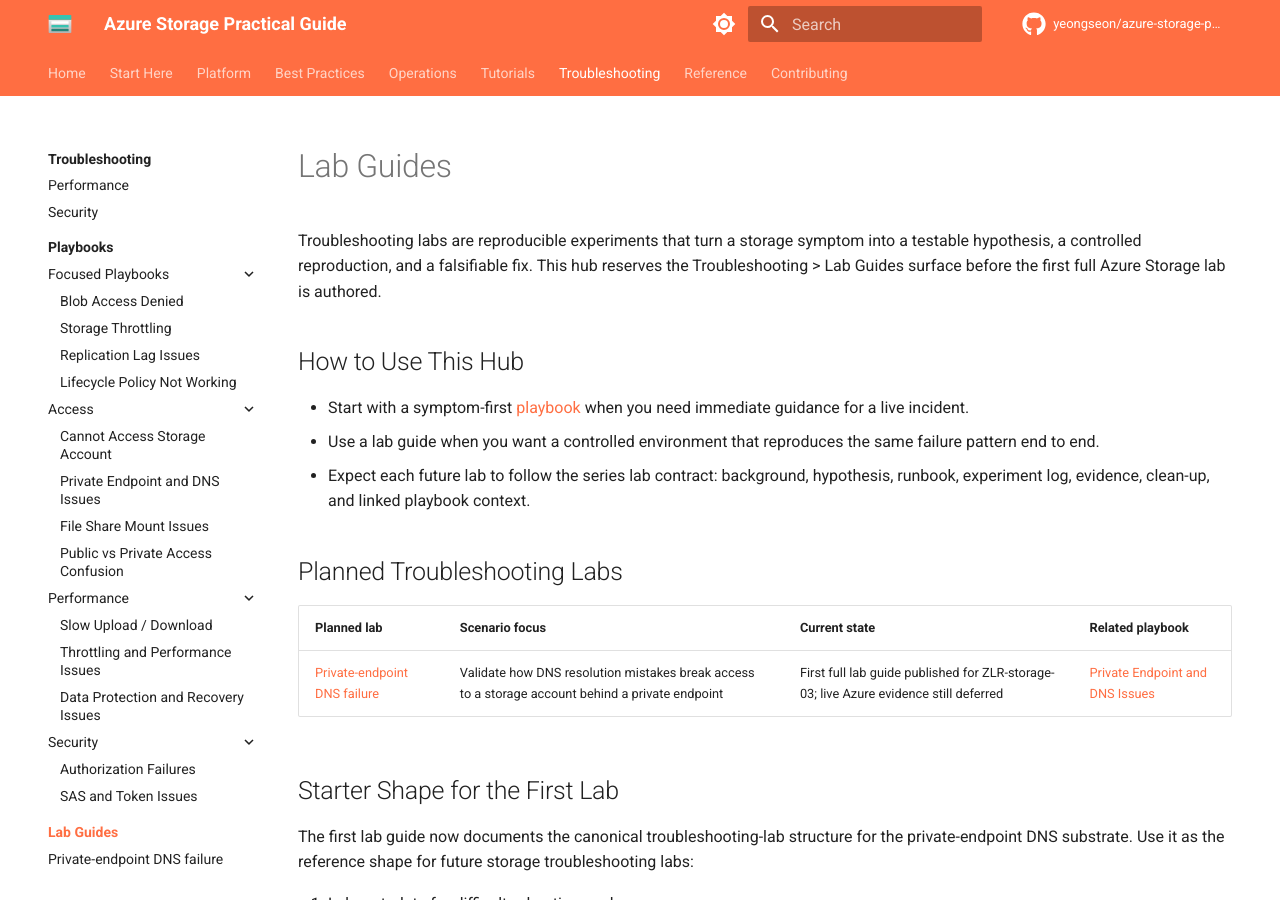
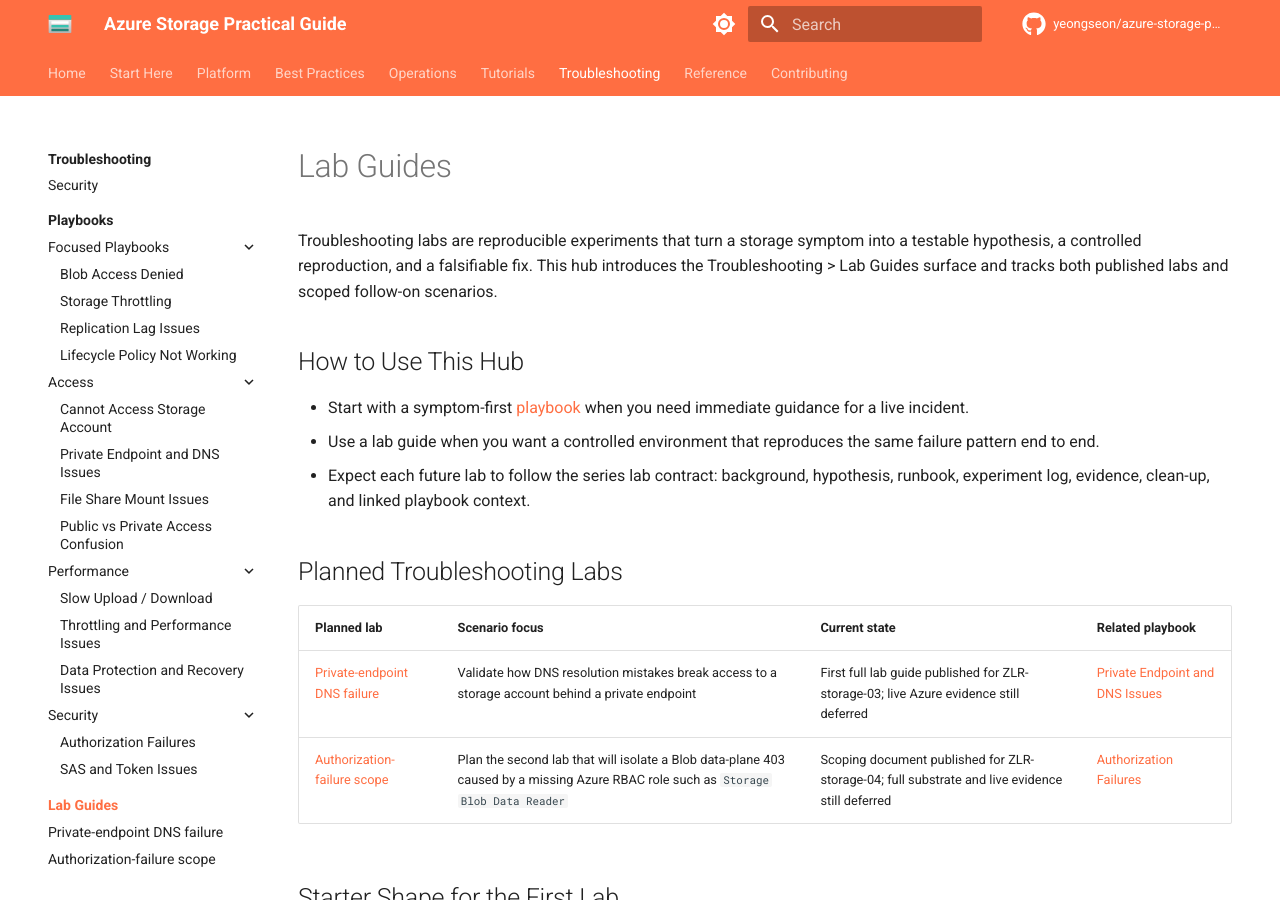
Before and after one commit to yeongseon/azure-storage-practical-guide, an MkDocs documentation site: the page built from docs/troubleshooting/lab-guides/index.md, in a window 1280 px wide and 900 px high. Built offline with MkDocs 1.6.1 and Material for MkDocs 9.7.7, drawn with Linux system fonts in a browser that asks for light colours; comment, search, counter and statistics services are not loaded; some of the changed lines change nothing that is shown.

Commit message:
docs: scope the authorization-failure reproduction lab (ZLR-storage-04) (#49)
Ultraworked with [Sisyphus](https://github.com/code-yeongyu/oh-my-openagent)

Co-authored-by: Sisyphus <clio-agent@sisyphuslabs.ai>

````diff
--- /dev/null
+++ b/docs/troubleshooting/lab-guides/authorization-failure-scope.md
@@ -0,0 +1,115 @@
+---
+description: Scope the future Azure Storage authorization-failure lab that will reproduce a Blob data-plane 403 caused by a missing Azure RBAC role.
+content_sources:
+  diagrams:
+    - id: troubleshooting-lab-guides-authorization-failure-scope-flow
+      type: flowchart
+      source: self-generated
+      justification: Synthesized from Microsoft Learn guidance on Azure Storage Blob authorization with Microsoft Entra ID, Azure RBAC role assignment requirements, and Blob 403 troubleshooting.
+      based_on:
+        - https://learn.microsoft.com/en-us/azure/storage/blobs/authorize-access-azure-active-directory
+        - https://learn.microsoft.com/en-us/azure/storage/blobs/assign-azure-role-data-access
+        - https://learn.microsoft.com/en-us/troubleshoot/azure/azure-storage/blobs/authentication/storage-troubleshoot-403-errors
+---
+
+# Authorization-failure scope
+
+This scoping page plans the future second Azure Storage troubleshooting lab in the repository. The intended lab stays deliberately narrow: reproduce a Blob data-plane authorization failure where the caller authenticates successfully with Microsoft Entra ID but lacks the required Azure RBAC data-plane role, so Blob read or list operations return HTTP 403 with an authorization error such as `AuthorizationPermissionMismatch`.
+
+## Lab Metadata
+
+| Field | Value |
+|---|---|
+| Scenario | Blob read or list request fails because the caller lacks the required Azure RBAC data-plane role |
+| Planned lab ID | ZLR-storage-04 |
+| Difficulty | Intermediate |
+| Estimated duration | 30-45 minutes for a future live run |
+| Azure services | Azure Storage, Microsoft Entra ID, Azure RBAC |
+| Planned substrate path | `labs/authorization-failure/` |
+| Recommended failure mode | Omit `Storage Blob Data Reader` (or equivalent data-plane role) from the caller scope and trigger Blob read or list requests |
+| Expected error family | Primary expected result is HTTP 403 with `AuthorizationPermissionMismatch`; adjacent variants such as `AuthorizationFailure` or `AuthenticationFailed` should be recorded only if the live substrate proves them |
+| Live Azure status | Documentation-only scoping in this PR; no deployment, validation run, or evidence capture happened here |
+
+## 1) Background
+
+The future lab should isolate authorization from networking so the reader can prove that the failure is not caused by DNS, firewall rules, or private-endpoint routing. Microsoft Learn states that Blob data access through Microsoft Entra ID requires an Azure RBAC data-access role, and that users are not automatically granted Blob data permissions when a storage account is created. Microsoft Learn also documents `AuthorizationPermissionMismatch` as a common Blob 403 when the caller lacks the required permissions, including cases where a read operation is attempted without `Storage Blob Data Reader`.
+
+The planned reader takeaway is simple: a principal can be able to discover or manage the storage account and still fail every Blob data request if the data-plane role assignment is missing or scoped too narrowly.
+
+<!-- diagram-id: troubleshooting-lab-guides-authorization-failure-scope-flow -->
+```mermaid
+flowchart TD
+    A[Create healthy storage substrate] --> B[Use caller identity without Blob data role]
+    B --> C[Run Blob read or list request]
+    C --> D{403 authorization failure observed?}
+    D -->|Yes| E[Capture RBAC scope and failure evidence]
+    D -->|No| F[Refine substrate because hypothesis not proven]
+    E --> G[Grant minimum correct data-plane role]
+    G --> H[Repeat the exact same request]
+    H --> I[Request succeeds and fix is validated]
+```
+
+## 2) Hypothesis
+
+If a caller uses Microsoft Entra ID to access Blob data but does not have `Storage Blob Data Reader` or another role that includes the required Blob data action at the correct scope, then the Blob service will reject the request with an authorization-oriented 403 even when the network path and endpoint selection are healthy.
+
+Predictions for the future live run:
+
+- The caller can authenticate and obtain a token, but the Blob read or list operation still fails.
+- The failing response includes a Blob authorization error consistent with missing data-plane permissions, with `AuthorizationPermissionMismatch` as the primary expected result.
+- Granting the minimum correct role at the intended scope and then repeating the same request causes the request to succeed after RBAC propagation completes.
+
+## 3) Intended substrate outline
+
+The future substrate should stay as small as possible so the failure cannot be misread as a network or DNS problem.
+
+- One general-purpose storage account with Blob service enabled.
+- One Blob container plus a known sample blob that the lab attempts to read.
+- One caller identity, preferably a managed identity attached to a simple client host or workload, so the lab can prove token-based access without embedding secrets.
+- One observer/operator identity with enough permissions to inspect role assignments and apply the recovery role assignment during the fix phase.
+- A healthy baseline path that deliberately avoids unrelated controls unless they are required for realism; public endpoint access is acceptable for this lab if that keeps the reproduction focused on authorization only.
+
+Recommended fault shape for the first live implementation:
+
+1. Deploy the storage account, container, sample blob, and caller runtime.
+2. Confirm the caller identity is authenticated but intentionally missing `Storage Blob Data Reader` at the storage account or container scope.
+3. Trigger a Blob list or read operation from the caller path and capture the 403 failure.
+4. Grant the minimum correct data-plane role.
+5. Repeat the exact same request until the failure disappears, treating that recovery as the falsification step.
+
+## 4) Planned evidence and falsification
+
+The future lab should collect evidence that distinguishes missing data-plane authorization from every adjacent failure class.
+
+- [Not Proven] Sanitized request output showing HTTP 403 and the exact Blob error code returned during the faulted state.
+- [Not Proven] Sanitized role-assignment evidence proving the caller lacks the required Blob data role at the tested scope before the fix.
+- [Not Proven] A control showing that the same endpoint, DNS path, and network path are healthy, so the failure remains attributable to authorization.
+- [Not Proven] Role-assignment evidence showing when `Storage Blob Data Reader` (or the chosen least-privilege equivalent) is added.
+- [Not Proven] A successful rerun of the exact same Blob request after propagation, which confirms the missing-role hypothesis and validates the fix.
+
+Preferred future evidence set:
+
+- CLI or SDK error output from the caller path.
+- Azure Activity evidence for the role-assignment write operation.
+- Optional Portal captures for storage account IAM scope, container view, and the post-fix successful request path.
+
+## Out of scope
+
+This scoping page does not author the full lab substrate, does not deploy any Azure resources, and does not claim live evidence. It also does not cover SAS-specific failures, shared-key-disabled policy scenarios, cross-tenant token problems, Azure Files authorization, or broader-repo changes that are unrelated to planning this second troubleshooting lab.
+
+## Related Playbook
+
+- [Authorization Failures](../playbooks/security/authorization-failures.md)
+
+## See Also
+
+- [Lab Guides](index.md)
+- [Private-endpoint DNS failure](private-endpoint-dns-failure.md)
+- [Troubleshooting Home](../index.md)
+- [Cannot Access Storage Account](../playbooks/access/cannot-access-storage-account.md)
+
+## Sources
+
+- [Authorize access to blobs by using Microsoft Entra ID](https://learn.microsoft.com/en-us/azure/storage/blobs/authorize-access-azure-active-directory)
+- [Assign an Azure role for access to blob data](https://learn.microsoft.com/en-us/azure/storage/blobs/assign-azure-role-data-access)
+- [Troubleshoot 403 errors in Azure Blob Storage](https://learn.microsoft.com/en-us/troubleshoot/azure/azure-storage/blobs/authentication/storage-troubleshoot-403-errors)
--- a/docs/troubleshooting/lab-guides/index.md
+++ b/docs/troubleshooting/lab-guides/index.md
@@ -1,10 +1,10 @@
 ---
-description: Troubleshooting lab guides for Azure Storage — reproducible incident labs, expected methodology, and the planned private-endpoint DNS failure starter lab.
+description: Troubleshooting lab guides for Azure Storage — reproducible incident labs, methodology expectations, and the current published and scoped scenarios.
 ---
 
 # Lab Guides
 
-Troubleshooting labs are reproducible experiments that turn a storage symptom into a testable hypothesis, a controlled reproduction, and a falsifiable fix. This hub reserves the Troubleshooting > Lab Guides surface before the first full Azure Storage lab is authored.
+Troubleshooting labs are reproducible experiments that turn a storage symptom into a testable hypothesis, a controlled reproduction, and a falsifiable fix. This hub introduces the Troubleshooting > Lab Guides surface and tracks both published labs and scoped follow-on scenarios.
 
 ## How to Use This Hub
 
@@ -17,6 +17,7 @@
 | Planned lab | Scenario focus | Current state | Related playbook |
 |---|---|---|---|
 | [Private-endpoint DNS failure](private-endpoint-dns-failure.md) | Validate how DNS resolution mistakes break access to a storage account behind a private endpoint | First full lab guide published for ZLR-storage-03; live Azure evidence still deferred | [Private Endpoint and DNS Issues](../playbooks/access/private-endpoint-and-dns-issues.md) |
+| [Authorization-failure scope](authorization-failure-scope.md) | Plan the second lab that will isolate a Blob data-plane 403 caused by a missing Azure RBAC role such as `Storage Blob Data Reader` | Scoping document published for ZLR-storage-04; full substrate and live evidence still deferred | [Authorization Failures](../playbooks/security/authorization-failures.md) |
 
 ## Starter Shape for the First Lab
 
--- a/mkdocs.yml
+++ b/mkdocs.yml
@@ -178,6 +178,7 @@
     - Lab Guides:
       - troubleshooting/lab-guides/index.md
       - Private-endpoint DNS failure: troubleshooting/lab-guides/private-endpoint-dns-failure.md
+      - Authorization-failure scope: troubleshooting/lab-guides/authorization-failure-scope.md
   - Reference:
     - reference/index.md
     - Content Validation: reference/content-validation-status.md
````
